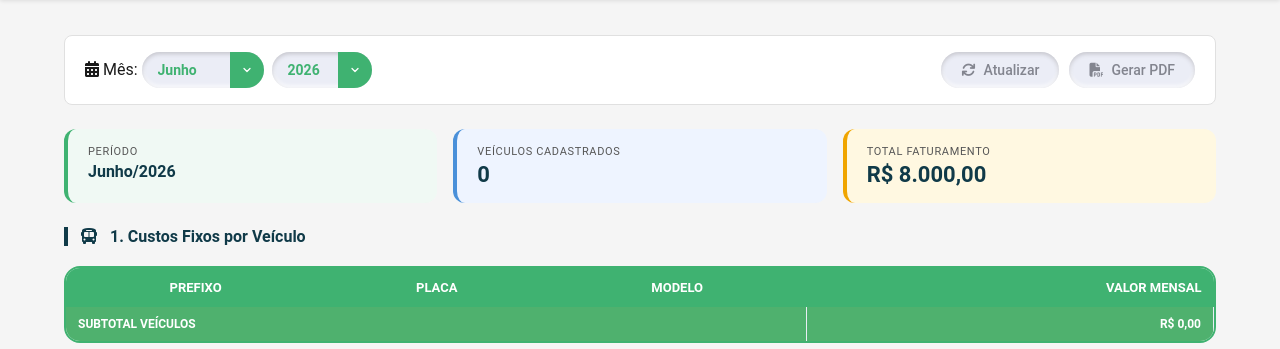
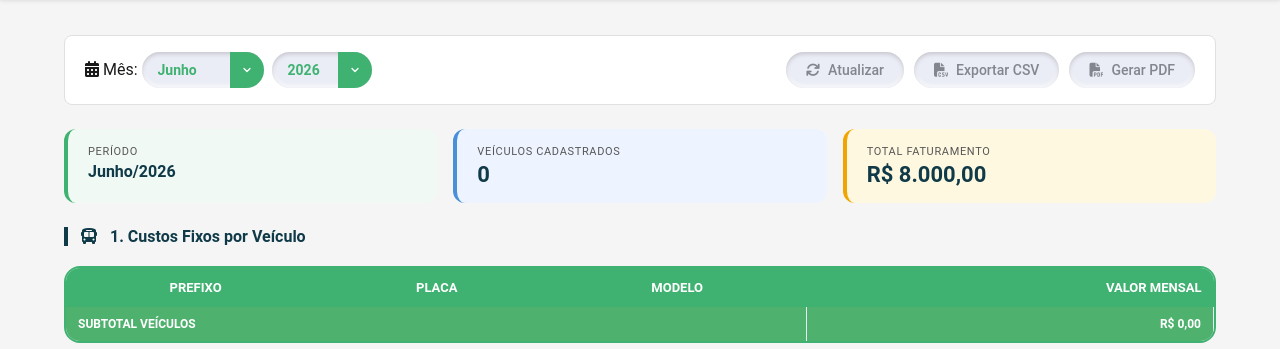
Before and after one commit to abeloneto/FatUrT, a Flask app: page /pecas in a window 1280 px wide. Shown: the part 71-420 px from the top of the page. Run offline with Flask 3, Linux system fonts and the light colour scheme; data that the repository does not hold is empty.

Commit message:
Add files via upload
adição do exportador de csv

```diff
--- a/templates/pecas.html
+++ b/templates/pecas.html
@@ -121,6 +121,9 @@
     <div class="btn-group">
         <button class="btn-primary" onclick="carregarFaturamento()">
             <i class="fas fa-sync"></i> Atualizar
+        </button>
+        <button class="btn-secondary" onclick="exportarCSV()">
+            <i class="fas fa-file-csv"></i> Exportar CSV
         </button>
         <button class="btn-secondary" onclick="window.print()">
             <i class="fas fa-file-pdf"></i> Gerar PDF
@@ -655,7 +658,13 @@ function gerarSecaoPecas(periodos, total1, total2, total3, totalGeral) {
         </div>
     `;
 }
+function exportarCSV() {
+    const mes = document.getElementById('select-mes').value;
+    const ano = document.getElementById('select-ano').value;
 
+    // Faz o download do CSV
+    window.location.href = `/api/exportar-faturamento-csv?mes=${mes}&ano=${ano}`;
+}
 document.addEventListener('DOMContentLoaded', carregarFaturamento);
 </script>
 {% endblock %}
```
